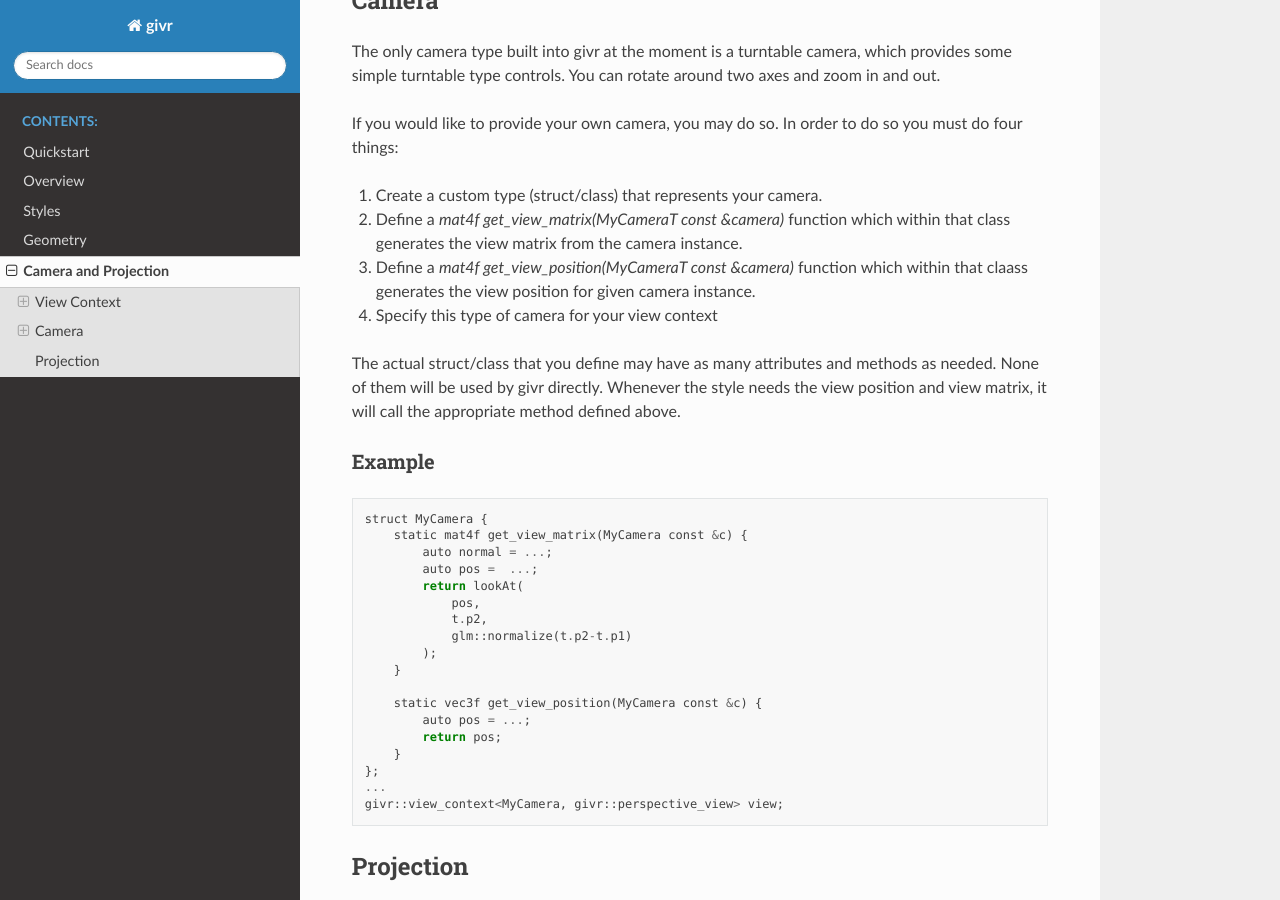
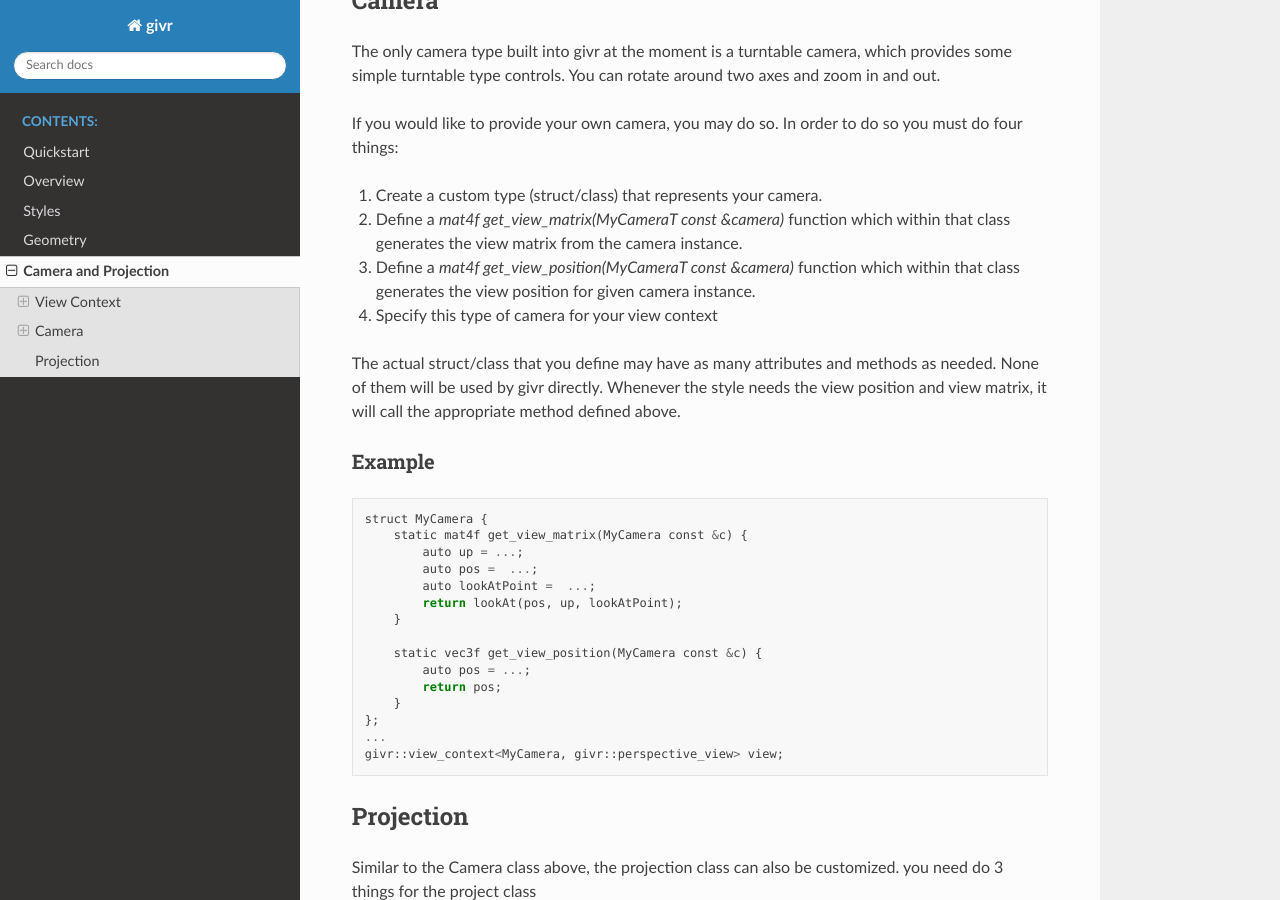
Before and after one commit to giv-lab/givr, a Sphinx documentation site: the page built from docs/source/camera_and_projection.rst, in a window 1280 px wide and 900 px high, scrolled down 709 px. Built offline with Sphinx 7.4.7 and the Read the Docs theme 2.0.0, drawn with Linux system fonts in a browser that asks for light colours; formulas are drawn with MathJax 3.

Commit message:
updating the documentation

```diff
--- a/docs/source/camera_and_projection.rst
+++ b/docs/source/camera_and_projection.rst
@@ -44,7 +44,7 @@
 2. Define a `mat4f get_view_matrix(MyCameraT const &camera)` function which
    within that class generates the view matrix from the camera instance.
 3. Define a `mat4f get_view_position(MyCameraT const &camera)` function which
-   within that claass generates the view position for given camera instance.
+   within that class generates the view position for given camera instance.
 4. Specify this type of camera for your view context
 
 The actual struct/class that you define may have as many attributes and
@@ -58,13 +58,10 @@
 
    struct MyCamera {
        static mat4f get_view_matrix(MyCamera const &c) {
-           auto normal = ...;
+           auto up = ...;
            auto pos =  ...;
-           return lookAt(
-               pos,
-               t.p2,
-               glm::normalize(t.p2-t.p1)
-           );
+           auto lookAtPoint =  ...;
+           return lookAt(pos, up, lookAtPoint);
        }
 
        static vec3f get_view_position(MyCamera const &c) {
```
Also changed, not shown: docs/source/geometry.rst (+4 -4 lines), docs/source/overview.rst (+4 -4 lines), 1 other file.
